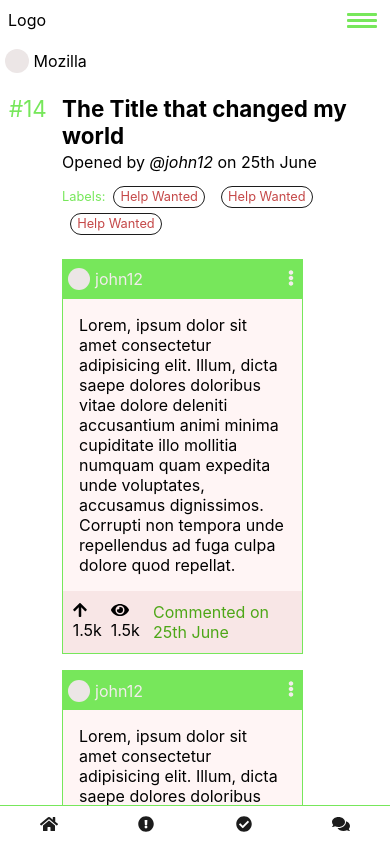
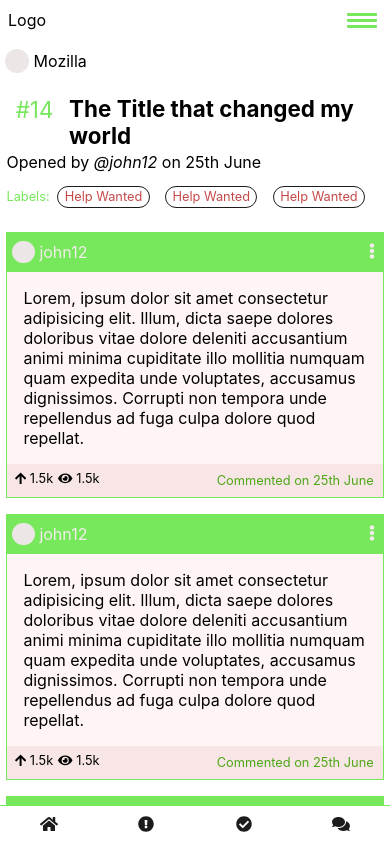
Before and after one commit to Subhra264/the-water-project, a React (Create React App) app in the folder client/: page /discussion in a window 390 px wide. Shown: the top 842 px of the page. Built offline with nearby package versions, Linux system fonts and the light colour scheme.

Commit message:
Make DiscussionTopic responsive

```diff
--- a/client/src/components/DiscussionTopic/Comment/Comment.jsx
+++ b/client/src/components/DiscussionTopic/Comment/Comment.jsx
@@ -1,9 +1,12 @@
 import { FontAwesomeIcon } from '@fortawesome/react-fontawesome';
+import useViewport from '../../../hooks/useViewport';
 import './Comment.scss';
 
 export default function (props) {
+    const { isMobile } = useViewport();
+
     return (
-        <div className="topic-comment-container">
+        <div className={`topic-comment-container ${isMobile? 'mobile' : ''}`}>
             <div className="topic-comment-header">
                 <div className="topic-comment-by">
                     <div className="topic-comment-by-profile-img"></div>
--- a/client/src/components/DiscussionTopic/Comment/Comment.scss
+++ b/client/src/components/DiscussionTopic/Comment/Comment.scss
@@ -4,6 +4,10 @@
     width: 75%;
     border: 1px solid #77e75b;
     margin: 1em 0;
+
+    &.mobile {
+        width: auto;
+    }
 
     .topic-comment-header {
         display: flex;
@@ -43,6 +47,7 @@
         display: flex;
         justify-content: space-between;
         padding: 0.4em;
+        font-size: 0.8em;
 
         .topic-comment-footer-impressions {
             display: flex;
--- a/client/src/components/DiscussionTopic/DiscussionTopic.jsx
+++ b/client/src/components/DiscussionTopic/DiscussionTopic.jsx
@@ -1,15 +1,18 @@
+import useViewport from '../../hooks/useViewport';
 import Comment from './Comment/Comment';
 import './DiscussionTopic.scss';
 
 export default function DiscussionTopic(props) {
+    const { isMobile } = useViewport();
+
     return (
         <div className='discussion-topic-container'>
             <div className="associated-ngo">
                 <div className="ngo-logo"></div>
                 <div className="ngo-name">Mozilla</div>
             </div>
-            <div className="discussion-topic">
-                <div className="topic-number">#14</div>
+            <div className={`discussion-topic ${isMobile? 'mobile' : ''}`}>
+                <div className={`topic-number ${isMobile? 'mobile' : ''}`}>#14</div>
                 <div className="topic-details">
                     <div className="topic-title">
                         The Title that changed my world
--- a/client/src/components/DiscussionTopic/DiscussionTopic.scss
+++ b/client/src/components/DiscussionTopic/DiscussionTopic.scss
@@ -22,11 +22,20 @@
         display: flex;
         align-items: baseline;
 
+        &.mobile {
+            display: block;
+        }
+
         .topic-number {
             color: $yellowOchre;
             padding: 0.4em;
             flex-grow: 1;
             font-size: 1.4em;
+
+            &.mobile {
+                float: left;
+                padding: 0.7em;
+            }
         }
 
         .topic-details {
--- a/client/src/components/NavBar/NavBar.scss
+++ b/client/src/components/NavBar/NavBar.scss
@@ -1,9 +1,12 @@
 .navbar {
     display: flex;
     padding: 0.5em;
+    position: sticky;
+    width: 100%;
+    top: 0;
     justify-content: space-between;
     align-items: center;
-    background-color: #ffffff8c;
+    background-color: #ffffffcc;
 
     .nav-links-container {
         display: flex;
--- a/client/src/index.scss
+++ b/client/src/index.scss
@@ -12,9 +12,9 @@ body {
     sans-serif;
   -webkit-font-smoothing: antialiased;
   -moz-osx-font-smoothing: grayscale;
-  height: 100vh;
-  width: 100vw;
-  overflow-x: hidden;
+  min-height: 100vh;
+  // width: 100vw;
+  // overflow-x: hidden;
 }
 
 code {
```
